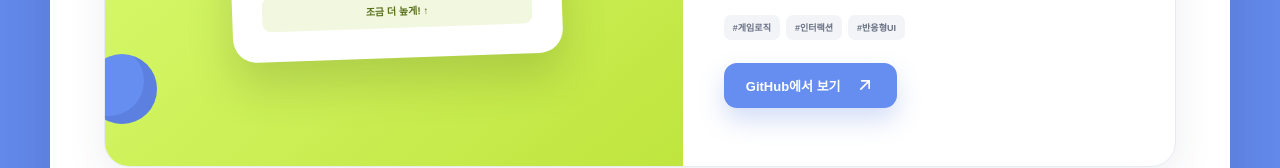
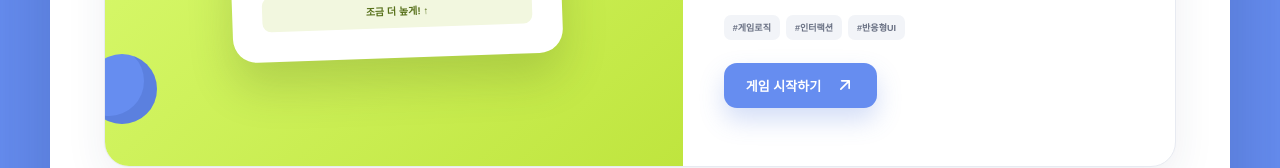
Before and after one commit to pnumin/BeAT_portfolio, a plain HTML site: page index.html in a window 1280 px wide. Shown: the part 1858-2026 px from the top of the page. Drawn offline with Linux system fonts and the light colour scheme.

Commit message:
Add files via upload

```diff
--- a/index.html
+++ b/index.html
@@ -195,9 +195,9 @@
                 <span>#게임로직</span><span>#인터랙션</span><span>#반응형UI</span>
               </div>
               <a class="button button-primary project-button"
-                 href="https://github.com/pnumin/updown1114"
+                 href="https://pnumin.github.io/updown1114/"
                  target="_blank" rel="noopener noreferrer">
-                GitHub에서 보기
+                게임 시작하기
                 <svg viewBox="0 0 24 24" aria-hidden="true"><path d="M7 17L17 7M8 7h9v9"/></svg>
               </a>
             </div>
```
Also changed, not shown: 1 other file.
